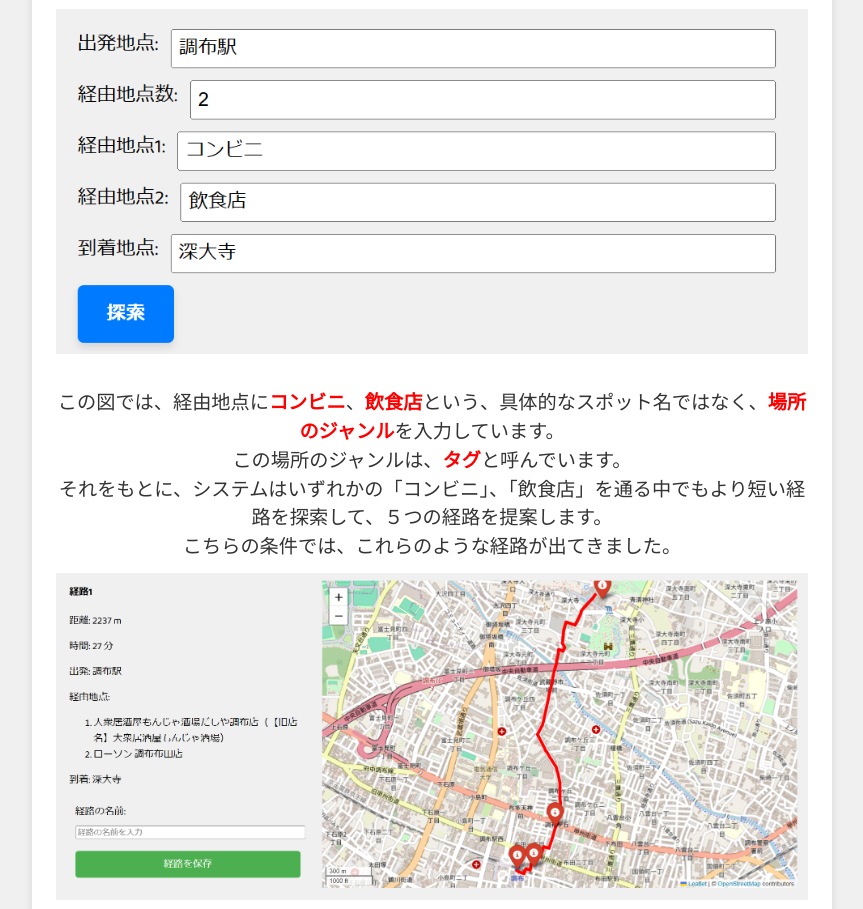
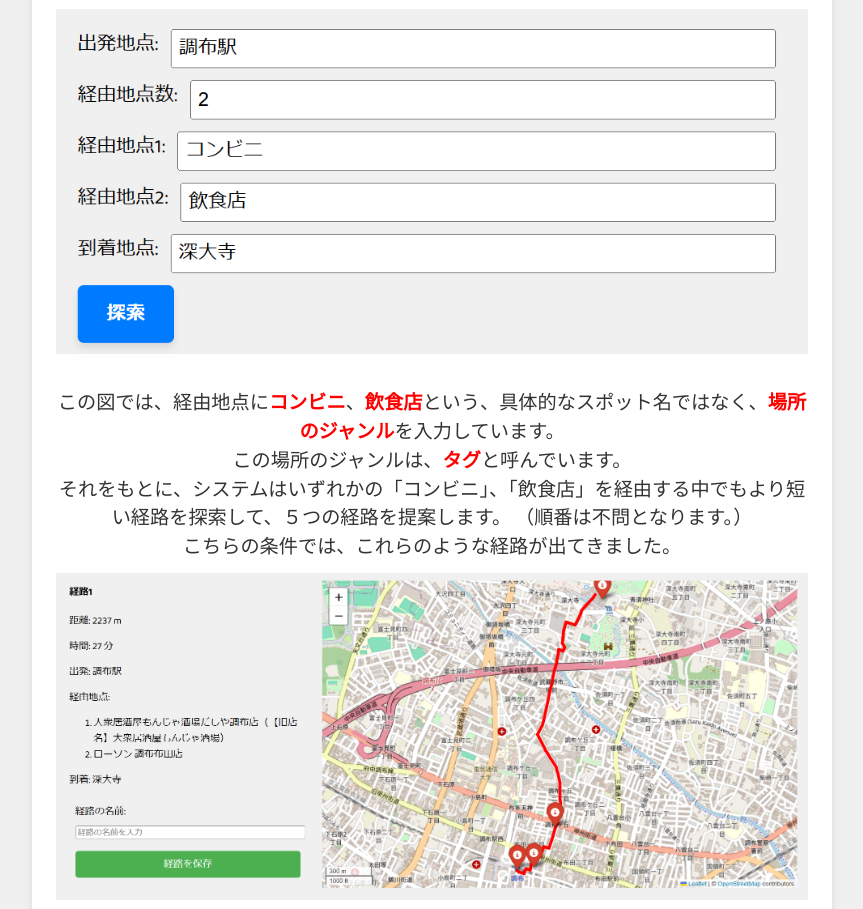
Before and after one commit to KeiNagaoka/routing_System, a Django app: page /instruction/ in a window 1280 px wide. Shown: the part 1172-2081 px from the top of the page, without its empty margins (208-1071 px from the left). Run offline with Django 5.2, Linux system fonts and the light colour scheme; the visitor is signed in with stand-in values (Sample User, id 1); parts of the project's set-up code (start-up, migrations or seed data) failed here and were passed over.

Commit message:
instructionのアンケートのリンク先変更

```diff
--- a/routing/templates/instruction.html
+++ b/routing/templates/instruction.html
@@ -39,7 +39,8 @@
             <img src="{% static 'img/example_joken.png' %}" alt="入力条件" class="feature-image">
             この図では、経由地点に<font class="red-bold">コンビニ</font>、<font class="red-bold">飲食店</font>という、具体的なスポット名ではなく、<font class="red-bold">場所のジャンル</font>を入力しています。<br>
             この場所のジャンルは、<font class="red-bold">タグ</font>と呼んでいます。<br>
-            それをもとに、システムはいずれかの「コンビニ」、「飲食店」を通る中でもより短い経路を探索して、５つの経路を提案します。<br>
+            それをもとに、システムはいずれかの「コンビニ」、「飲食店」を経由する中でもより短い経路を探索して、５つの経路を提案します。
+            （順番は不問となります。）<br>
             こちらの条件では、これらのような経路が出てきました。<br>
             <img src="{% static 'img/example_keiro1.png' %}" alt="経路1" class="feature-image">
             <img src="{% static 'img/example_keiro2.png' %}" alt="経路2" class="feature-image">
@@ -144,7 +145,7 @@
         <h2 class="feature-title">ログアウト</h2>
         <p class="feature-description">
             システムからログアウトします。<br>
-            ログアウトする前に、<font class="red-bold"><a href="https://forms.gle/DkbLBiLaY9sqCs9PA" target="_blank">アンケート</a></font>のご協力をぜひよろしくお願いいたします。
+            ログアウトする前に、<font class="red-bold"><a href="https://docs.google.com/forms/d/e/1FAIpQLSd8XiJmAs0sF-mKICr4SI4UlaZ6XTLvK5OCfj5G-5cJtjjP2w/viewform?usp=pp_url" target="_blank">アンケート</a></font>のご協力をぜひよろしくお願いいたします。
         </p>
     </div>
 </div>
```
